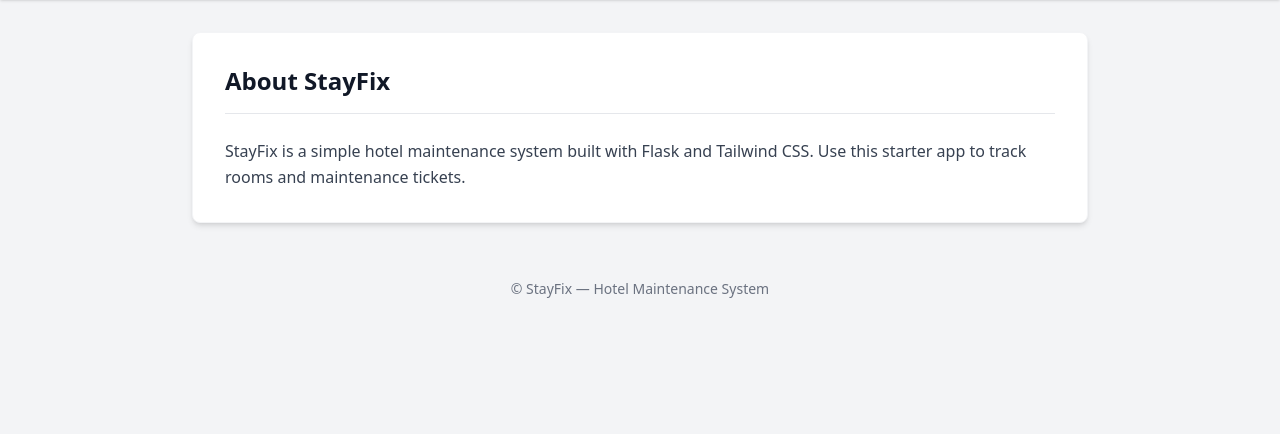
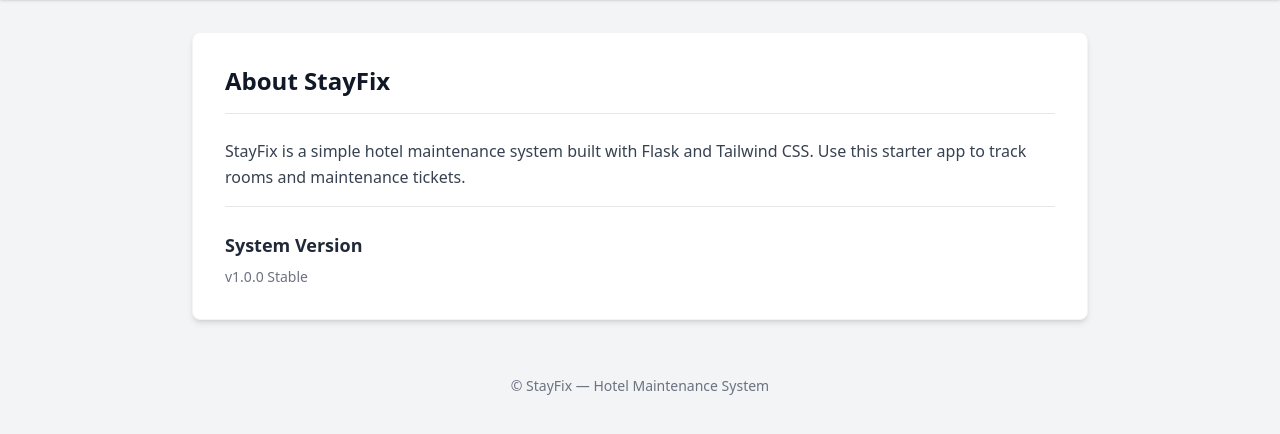
Before and after one commit to HIBARI102/Web_with_Flask, a Flask app: page /about in a window 1280 px wide. Shown: the part 60-494 px from the top of the page. Run offline with Flask 3, Linux system fonts and the light colour scheme; some libraries are stand-ins or nearby versions.

Commit message:
System Version

```diff
--- a/app/templates/main/about.html
+++ b/app/templates/main/about.html
@@ -11,7 +11,10 @@
       {{ t('about_desc') }}
     </p>
 
-
+    <div class="pt-6 mt-6 border-t dark:border-gray-700">
+        <h3 class="text-lg font-semibold text-gray-800 dark:text-gray-200 mb-2">System Version</h3>
+        <p class="text-sm text-gray-500 dark:text-gray-400">v1.0.0 Stable</p>
+    </div>
   </div>
 </div>
 {% endblock %}
```
